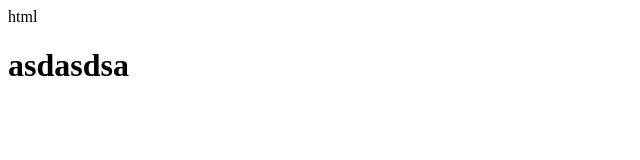
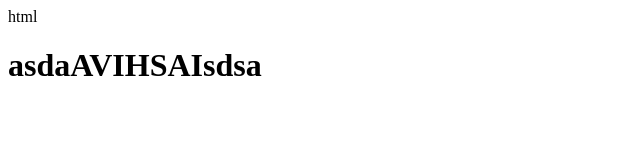
Before and after one commit to avishayhersh18/hello-world, a plain HTML site: page index.html in a window 1280 px wide. Shown: the whole page, without its empty margins (0-640 px from the left). Drawn offline with Linux system fonts and the light colour scheme.

Commit message:
ddavishai

```diff
--- a/index.html
+++ b/index.html
@@ -7,6 +7,6 @@ html<!DOCTYPE html>
     <title></title>
   </head>
   <body>
-    <h1>asdasdsa</h1>
+    <h1>asdaAVIHSAIsdsa</h1>
   </body>
 </html>
```
